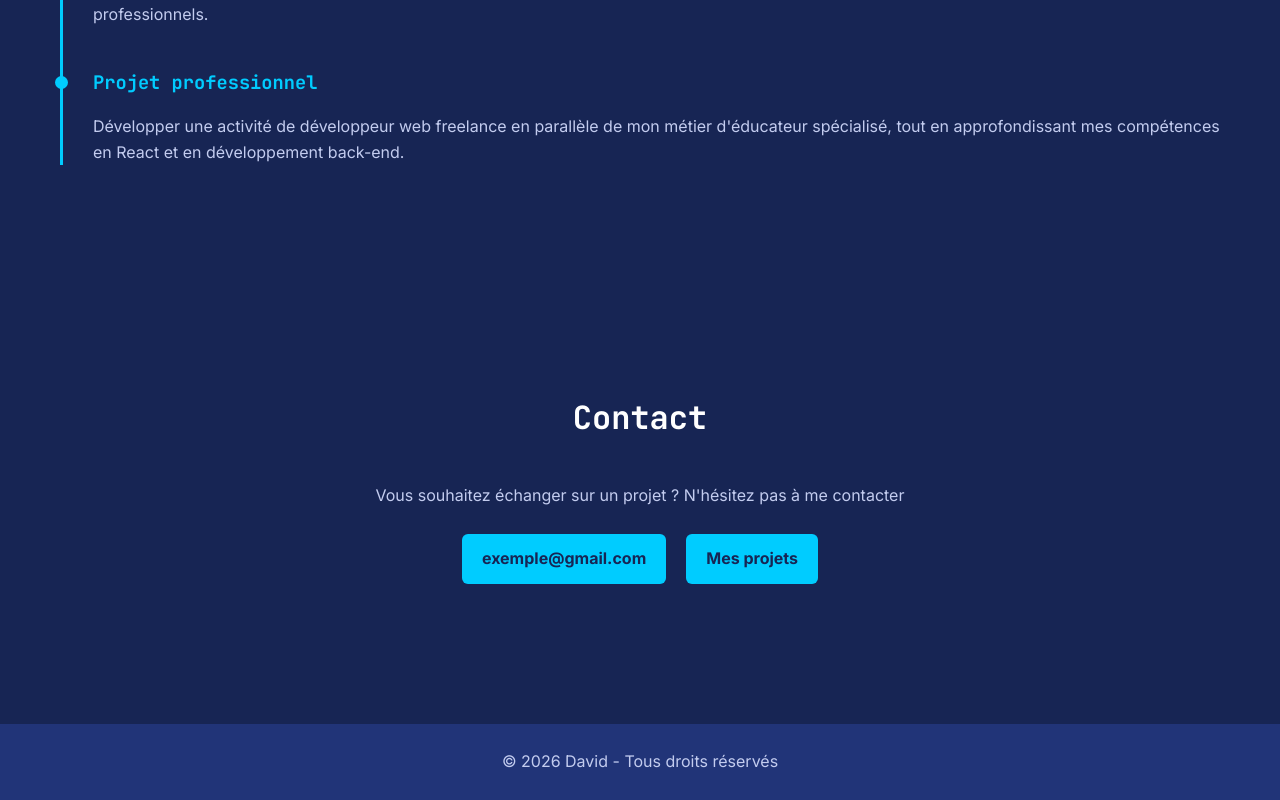
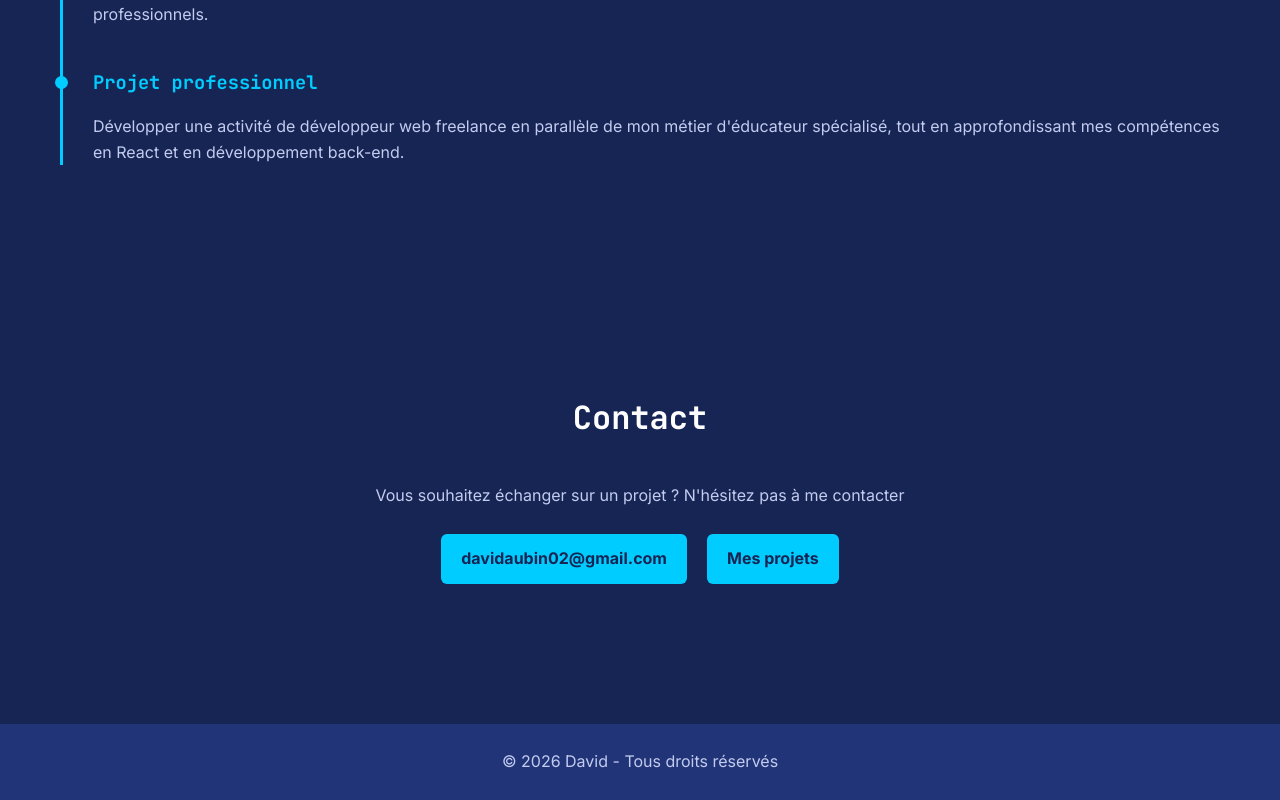
Before and after one commit to david51-ocr/Portfolio, a React (Vite) app: page / in a window 1280 px wide. Shown: the part 6115-6915 px from the top of the page. Built offline with nearby package versions, Linux system fonts and the light colour scheme.

Commit message:
correction déploiement

```diff
--- a/index.html
+++ b/index.html
@@ -10,7 +10,6 @@
     rel="stylesheet">
 
   <meta name="viewport" content="width=device-width, initial-scale=1.0" />
-
   <meta name="description"
     content="Portfolio de David, développeur web spécialisé en front-end React, JavaScript et SCSS." />
   <title>David | Développeur Web Front-End React</title>
--- a/src/Components/Contact.jsx
+++ b/src/components/Contact.jsx
@@ -3,7 +3,7 @@ function Contact (){
  <section id="contact">
     <h2>Contact</h2>
     <p>Vous souhaitez échanger sur un projet ? N'hésitez pas à me contacter </p>
-    <a href="mailto:exemple@gmail.com">exemple@gmail.com</a>
+    <a href="mailto:exemple@gmail.com">davidaubin02@gmail.com</a>
     <a href="https://github.com/david51-ocr" target="_blank"
 rel="noopener noreferrer">Mes projets</a>
  </section>
```
Also changed, not shown: vite.config.js (+4 -4 lines), src/components/A-Propos.jsx (renamed from src/Components/A-Propos.jsx), src/components/Accueil.jsx (renamed from src/Components/Accueil.jsx), src/components/Competences.jsx (renamed from src/Components/Competences.jsx), src/components/Footer.jsx (renamed from src/Components/Footer.jsx), src/components/Navigation.jsx (renamed from src/Components/Navigation.jsx), src/components/Parcours.jsx (renamed from src/Components/Parcours.jsx), src/components/Projets.jsx (renamed from src/Components/Projets.jsx).
